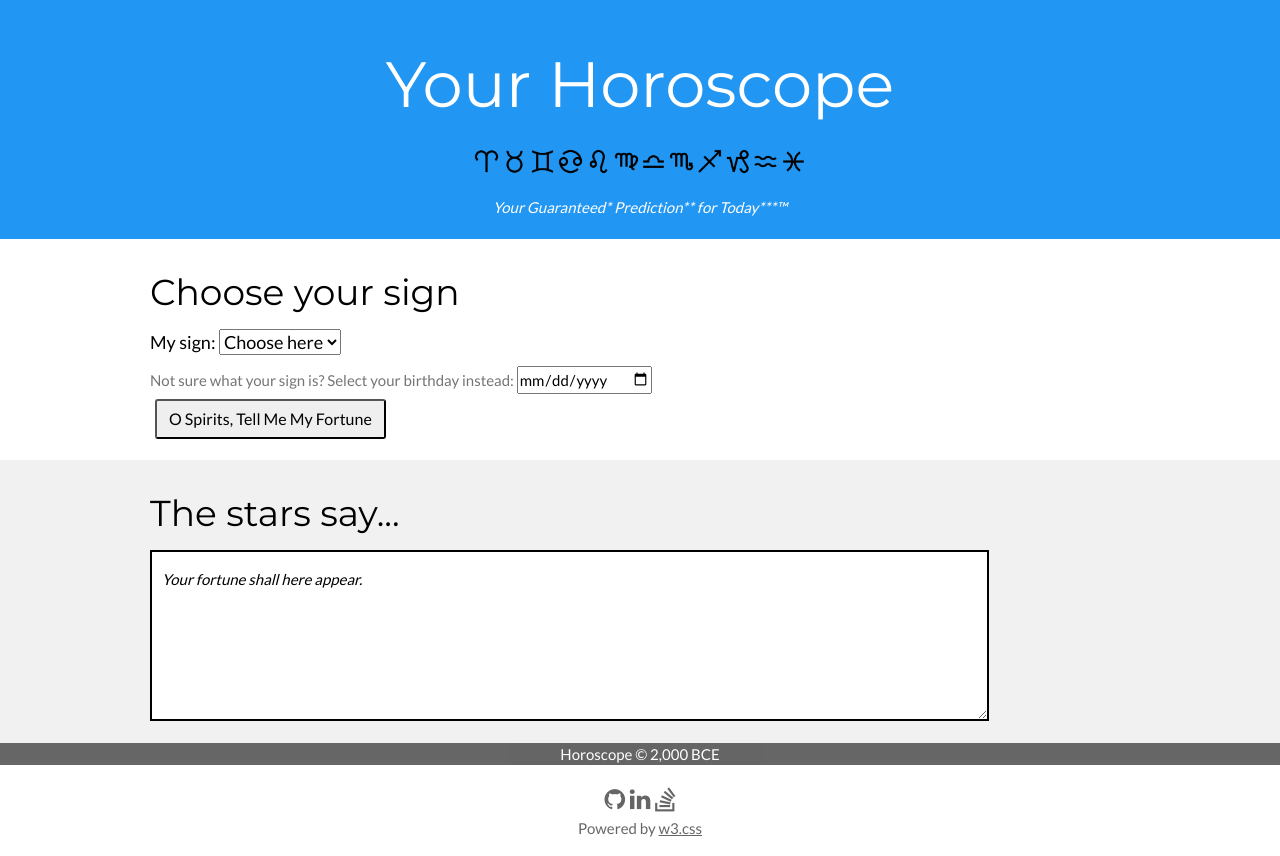
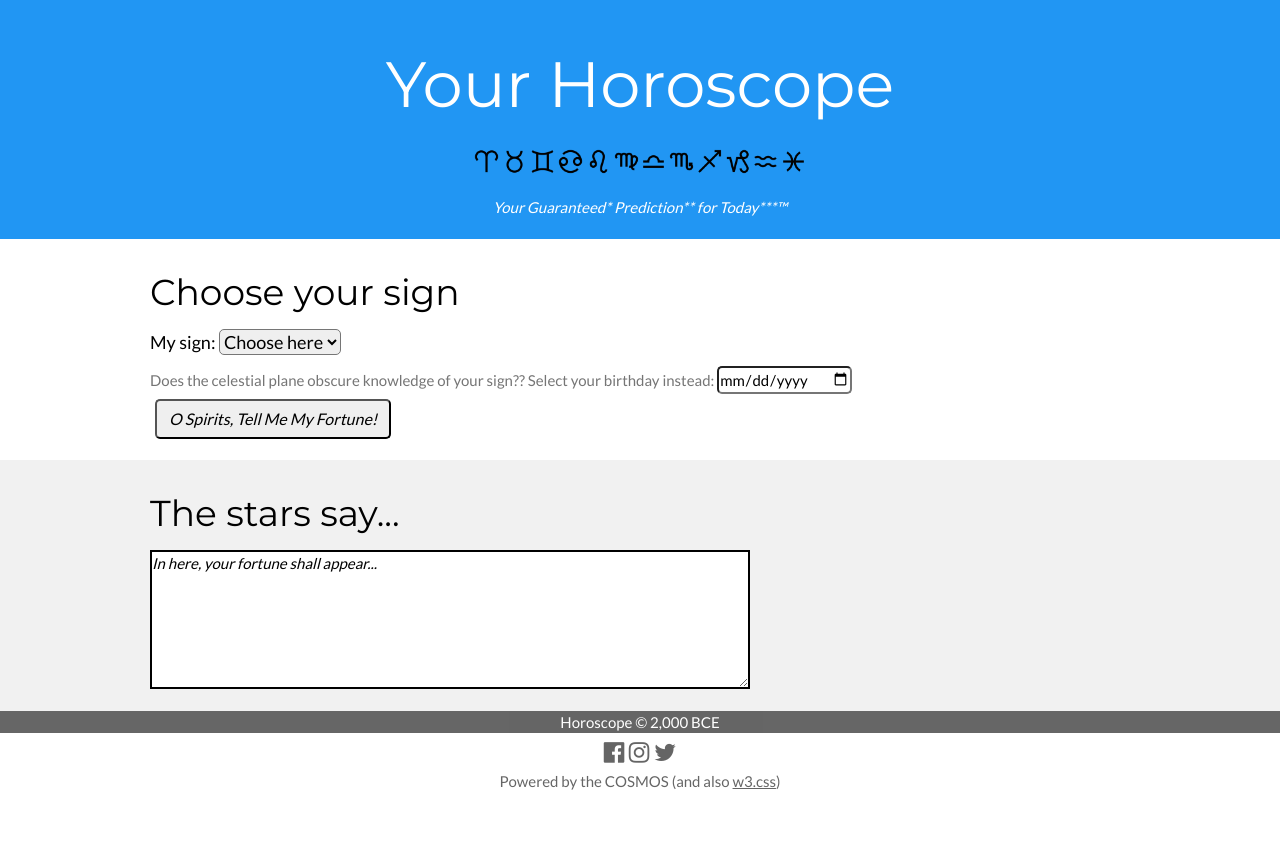
Before and after one commit to andycwilliams/Your-Horoscope, a plain HTML site: page index.html in a window 1280 px wide. After the commit the page ends 800 px from the top, so only its background shows below. Drawn offline with nearby package versions, Linux system fonts and the light colour scheme.

Commit message:
Cleaning up code

```diff
--- a/index.html
+++ b/index.html
@@ -114,11 +114,11 @@
 
     <div class="w3-row-padding w3-padding-16 w3-container">
       <div class="w3-content">
-        <div class="w3-twothird">
+        <div>
           <h1>Choose your sign</h1>
           <h5 class="w3-padding-8">
             <label>My sign:</label>
-            <select id="signs">
+            <select class="selectors">
               <option value="default" selected disabled hidden>
                 Choose here
               </option>
@@ -137,11 +137,12 @@
             </select>
           </h5>
           <p class="w3-text-grey">
-            Not sure what your sign is? Select your birthday instead:
-            <input id="dateRange" type="date" />
+            Does the celestial plane obscure knowledge of your sign?? Select
+            your birthday instead:
+            <input class="selectors" type="date" />
           </p>
-          <button id="generate-horoscope" onclick="handleClick()">
-            O Spirits, Tell Me My Fortune
+          <button id="generate-horoscope-button" onclick="handleClick()">
+            <i> O Spirits, Tell Me My Fortune!</i>
           </button>
           <div id="determineSign"></div>
         </div>
@@ -150,24 +151,24 @@
 
     <div class="w3-row-padding w3-light-grey w3-padding-16 w3-container">
       <div class="w3-content">
-        <div class="w3-twothird">
+        <div>
           <h1>The stars say...</h1>
           <i>
             <textarea
-              class="w3-padding-16"
+              class=""
               id="horoscope-container"
-              style="padding: 10px; border: 2px solid black"
               rows="6"
               cols="100"
               readonly
             >
-Your fortune shall here appear.</textarea
+In here, your fortune shall appear...
+</textarea
             >
           </i>
           <p
-            id="strangeAlbert"
+            id="peculiar-albert"
             class="w3-text-grey"
-            style="font-size: 12px"
+            style="font-size: 20px"
             display="block"
           >
             <a
@@ -184,40 +185,19 @@ Your fortune shall here appear.</textarea
       <p>Horoscope © 2,000 BCE</p>
     </div>
 
-    <footer class="w3-container w3-padding-16 w3-center w3-opacity">
+    <footer class="w3-container w3-padding-12 w3-center w3-opacity">
       <div class="w3-xlarge w3-padding-12">
-        <!-- <i class="fa fa-facebook-official w3-hover-opacity"></i> -->
-        <!-- <i class="fa fa-instagram w3-hover-opacity"></i> -->
-        <!-- <i class="fa fa-twitter w3-hover-opacity" src=""></i> -->
-        <a
-          class="fa fa-github w3-hover-opacity"
-          style="text-decoration: none"
-          href="https://github.com/andycwilliams"
-          target="_blank"
-        ></a>
-        <a
-          class="fa fa-linkedin w3-hover-opacity"
-          style="text-decoration: none"
-          href="https://www.linkedin.com/in/andrewcharleswilliams/"
-          target="_blank"
-        ></a>
-        <a
-          class="fa fa-stack-overflow w3-hover-opacity"
-          style="text-decoration: none"
-          href="https://stackoverflow.com/users/15759272/andy"
-          target="_blank"
-        ></a>
+        <i class="fa fa-facebook-official w3-hover-opacity"></i>
+        <i class="fa fa-instagram w3-hover-opacity"></i>
+        <i class="fa fa-twitter w3-hover-opacity" src=""></i>
       </div>
       <p>
-        Powered by
+        Powered by the COSMOS (and also
         <a href="https://www.w3schools.com/w3css/default.asp" target="_blank"
           >w3.css</a
-        >
+        >)
       </p>
     </footer>
   </body>
   <script src="./scripts/script.js"></script>
 </html>
-
-<!-- <p class="w3-text-grey" style="font-size: 12px;"><a href="https://www.youtube.com/watch?v=XjlD6yYq5as" target="_blank">♪♫ That's your horoscope for today ♫♪</a></p> -->
-<!-- <p class="w3-padding-16" id="horoscope-container" style="padding: 10px; border: 2px solid black;">(Your fortune here)</p> -->
--- a/scripts/script.js
+++ b/scripts/script.js
@@ -1,11 +1,11 @@
 const displayHoroscope = document.querySelector("#horoscope-container");
 const generateButton = document.querySelector("#generate-horoscope");
 const dateRange = document.getElementById("dateRange");
-// generateButton.addEventListener("click", handleClick());
 
 const horoscopeStarter = [
-  "This is so unlike you. I mean, wow, really?",
+  "This is so unlike you. I mean, really.",
   "You're going to wake up to a bunch of stuff and then go back to sleep.",
+  "Bro you aren't going to believe this...",
 ];
 const horoscopeSubject = [
   "Your third favorite cousin",
@@ -16,6 +16,7 @@ const horoscopeSubject = [
   "You",
   "A mysterious stranger",
   "Richard Nixon III",
+  "HE",
 ];
 const horoscopeBeginning = [
   "will approach you with an offer: make a vision board and",
@@ -52,8 +53,6 @@ function handleClick() {
       if (day < 20) userSign = "Capricorn";
       else userSign = "Aquarius";
       console.log(userSign);
-      // document.querySelector("#signs").value === userSign;
-      // determineSign.innerHTML = `Your sign is: ${userSign}`;
       document.querySelector("#signs").value = userSign;
       spinMyWebOfFate(userSign);
     } else if (month == "02") {
@@ -153,3 +152,12 @@ function spinMyWebOfFate(userSign) {
     }
   }
 }
+
+// Randomize whether Starter and Stinger are even added.
+
+// [Money and friendship rarely mix], Virgo. Keep this in mind today if [a friend hits you up for a loan]. [You'd be better off [helping her strategize ways]] to [earn more money]. Much as you like to help the underdog, [a temporary approach often does more harm than good]. [A quick loan] [won't help your friend's] [fundamental problem of] [compulsive spending]. [Offering to pay for] [counseling] would be a [gift of enduring value].
+// [You can expect to] [run a lot of errands today], Gemini, [even though you would probably prefer to stay at home]. [You have obligations to] [fulfill for friends and family], and [you can't bear to let them down]. [Try to get everything done as quickly as possible so that] you'll still have [the afternoon free for yourself].
+// [Today you could receive] [word of a promotion or exciting new challenge] [at work]. Although this is something you've wanted for a long time, [you may hesitate to accept immediately]. [Could it be because] [your self-confidence is rather low right now,] Leo? Don't let that stop you! This feeling is only temporary, while [the opportunity could develop into] [something lasting]. Don't lose your chance!
+// This is unlike you, Libra, but today you're a lean, mean cleaning machine. You get it in your head that this is the day for putting your house in order, and you set about single-handedly doing it. That's way too much cleaning and organizing for one person to do. Why not enlist some help? Bribe your partner or kids, play some loud music, and all of you will finish the tasks in no time.
+// You can't help but feel a bit frustrated today, Scorpio. There are places to go, people to see, and you can't seem to get out of the house. Your responsibilities are at home now, and the situation won't change for a while. You can, however, plan some mini-vacations without too much effort. Treat yourself one evening to fantastic take-out food and a sappy old movie. That might be just the thing to lift your spirits.
+// You have energy to burn, Cancer, and you intend to use it. Ask friends to join you in the park. Or set up a round-robin tennis match for the afternoon. Enjoy your day outdoors, but take care not to push too hard. If you strain muscles today, it could be weeks before you're fully healed. If you pace yourself and take plenty of water breaks, then you'll enjoy the day with no repercussions.
--- a/styles/styles.css
+++ b/styles/styles.css
@@ -21,15 +21,31 @@ button {
   font-size: 200px;
 }
 
-#strangeAlbert {
-  display: none;
+.selectors {
+  border-radius: 5px;
+  cursor: pointer;
+  /* font-family: inherit; */
+  /* padding: 6px 12px; */
+  /* margin: 5px; */
+  /* font-size: 16px; */
 }
 
-#generate-horoscope {
-  border-radius: 3px;
+#horoscope-container {
+  /* padding: 20px; */
+  border: 2px solid black;
+  width: 100%;
+  max-width: 600px;
+}
+
+#generate-horoscope-button {
+  border-radius: 5px;
   cursor: pointer;
   font-family: inherit;
   padding: 6px 12px;
   margin: 5px;
   font-size: 16px;
 }
+
+#peculiar-albert {
+  display: none;
+}
```
Also changed, not shown: 1 other file.
